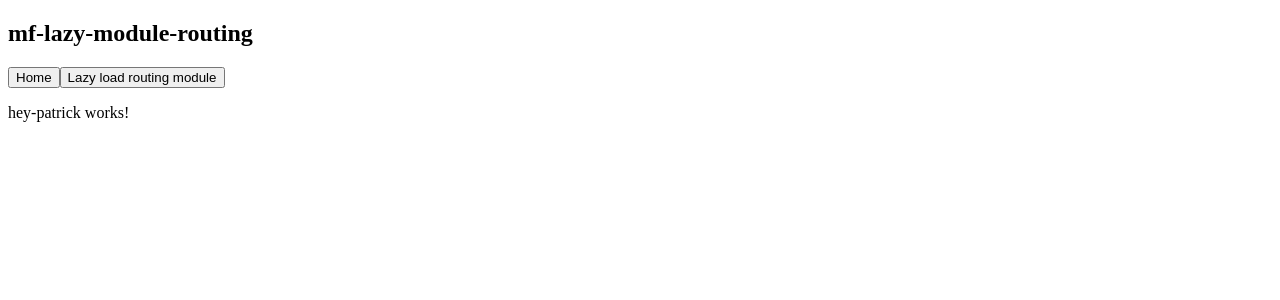
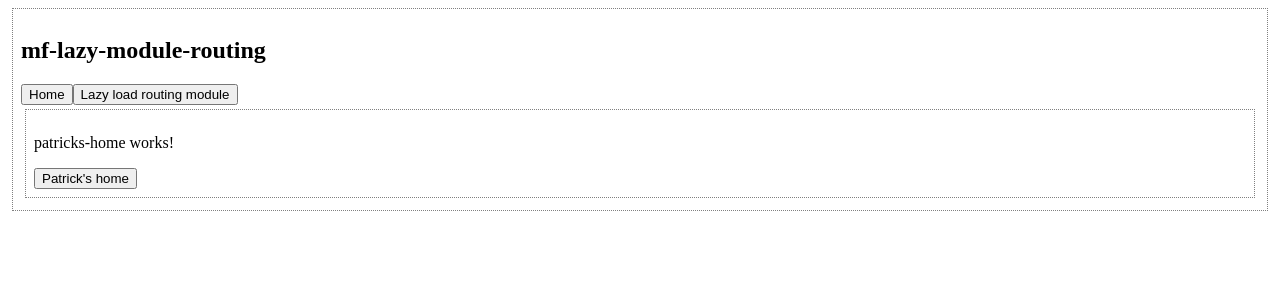
Before and after one commit to Loic-Faullimmel/module-federation-issue, an Angular app: page /lazy-route in a window 1280 px wide. Shown: the top 300 px of the page. Built offline with nearby package versions, Linux system fonts and the light colour scheme.

Commit message:
add children routes + reorganized them

```diff
--- a/src/app/app.module.ts
+++ b/src/app/app.module.ts
@@ -3,13 +3,11 @@ import { BrowserModule } from '@angular/platform-browser';
 
 import { AppRoutingModule } from './app-routing.module';
 import { AppComponent } from './app.component';
-import { HeyPatrickComponent } from './lazy-routing/components/hey-patrick/hey-patrick.component';
 import { LazyRoutingModule } from './lazy-routing/lazy-routing.module';
 
 @NgModule({
   declarations: [
     AppComponent,
-    HeyPatrickComponent
   ],
   imports: [
     BrowserModule,
--- a/src/app/lazy-routing/components/hey-patrick/hey-patrick.component.html
+++ b/src/app/lazy-routing/components/hey-patrick/hey-patrick.component.html
@@ -1 +1,3 @@
-<p>hey-patrick works!</p>
+<section>
+  <p>hey-patrick works!</p>
+</section>
--- /dev/null
+++ b/src/app/lazy-routing/components/patricks-home/patricks-home.component.html
@@ -0,0 +1,7 @@
+<section>
+  <p>patricks-home works!</p>
+
+  <div>
+    <button type="button" routerLink="router">Patrick's home</button>
+  </div>
+</section>
--- /dev/null
+++ b/src/app/lazy-routing/components/patricks-router/patricks-router.component.html
@@ -0,0 +1,8 @@
+<section>
+  <p>patricks-router works:</p>
+
+  <div>
+    <button type="button" routerLink="hey-patrick">Hey Patrick</button>
+    <router-outlet></router-outlet>
+  </div>
+</section>
--- a/src/styles.scss
+++ b/src/styles.scss
@@ -1 +1,6 @@
 /* You can add global styles to this file, and also import other style files */
+section {
+  padding: .5em;
+  margin: .25em;
+  border: 1px grey dotted;
+}
```
Also changed, not shown: src/app/lazy-routing/components/patricks-home/patricks-home.component.ts (added, +10 -0 lines), src/app/lazy-routing/components/patricks-router/patricks-router.component.ts (added, +10 -0 lines), src/app/lazy-routing/lazy-routing-routing.module.ts (+18 -2 lines), src/app/lazy-routing/lazy-routing.module.ts (+9 -2 lines), src/app/lazy-routing/components/patricks-home/patricks-home.component.scss (added), src/app/lazy-routing/components/patricks-router/patricks-router.component.scss (added), 2 other files (tests, documents, lock files or other folders).
